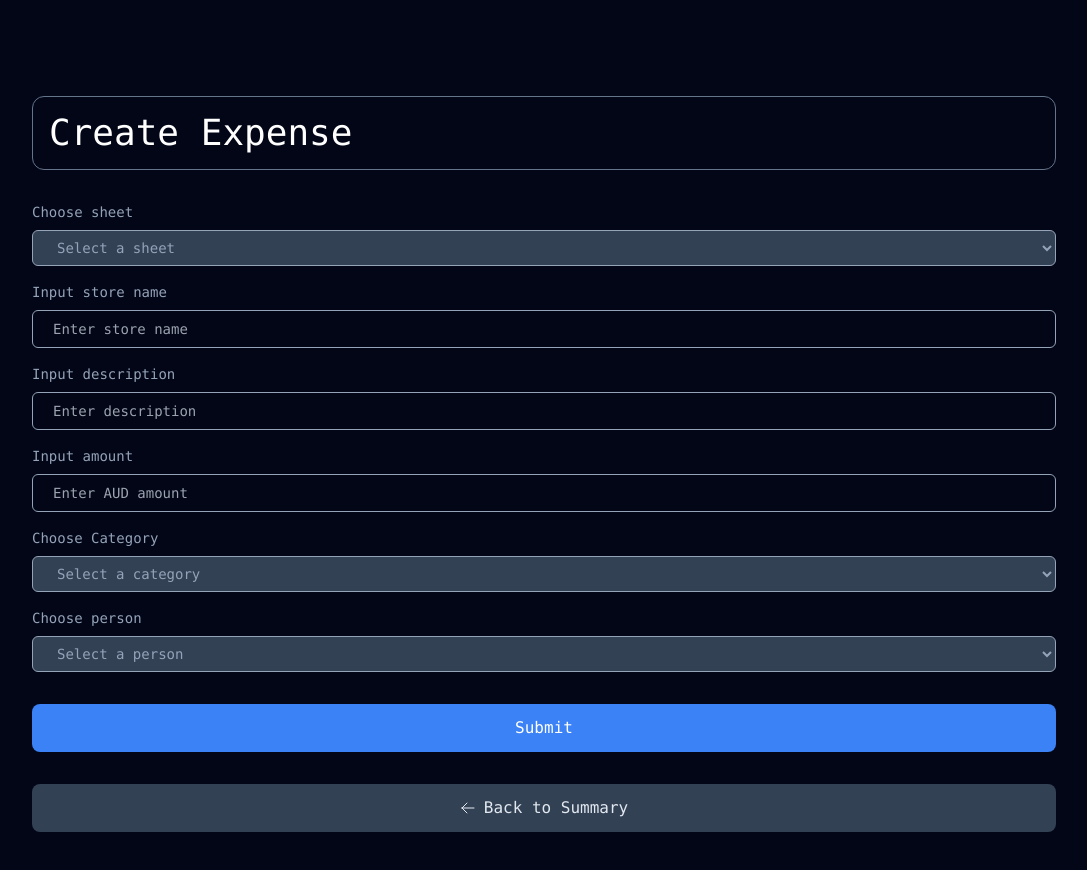
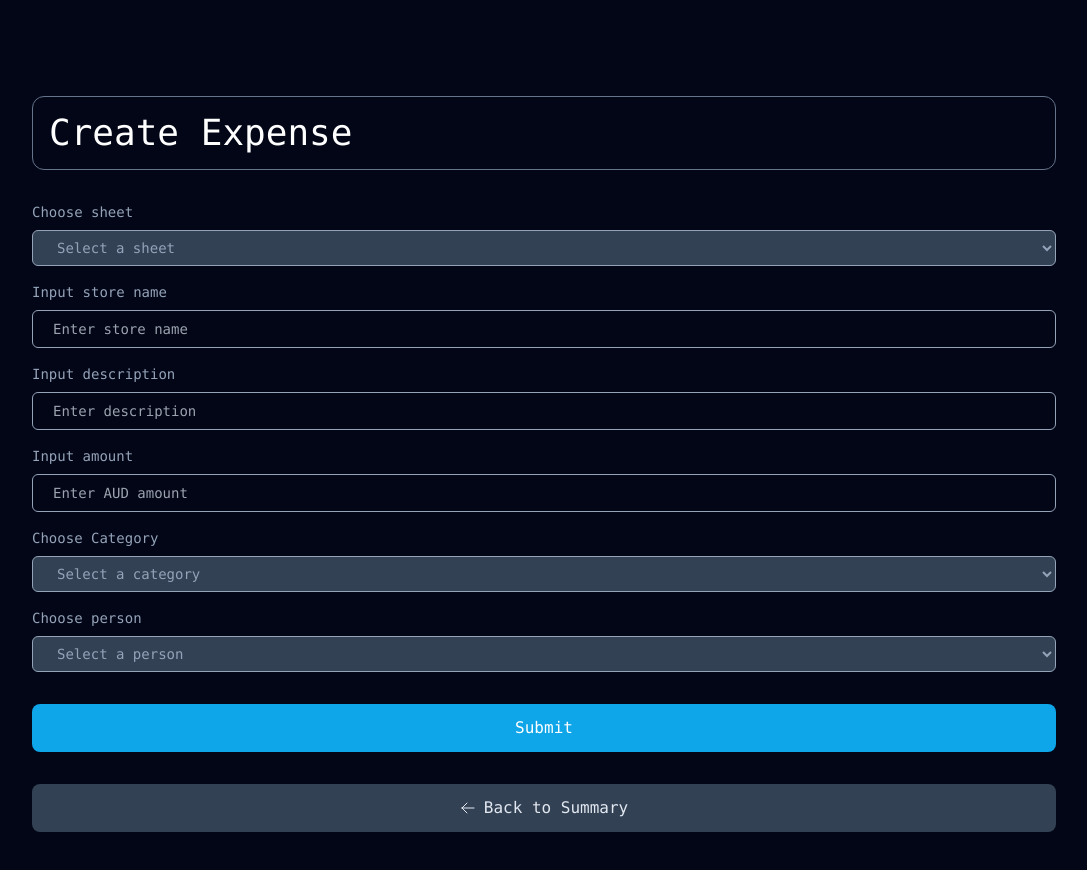
Before and after one commit to yuya-wada-san/nextjs-saving, a Next.js app: page /pages/create in a window 1280 px wide. Shown: the top 870 px of the page, without its empty margins (96-1183 px from the left). Built offline with nearby package versions, Linux system fonts and the light colour scheme.

Commit message:
add submit Loading

```diff
--- a/app/lib/postForm.ts
+++ b/app/lib/postForm.ts
@@ -42,6 +42,7 @@ export type State = {
 }
 
 export async function postForm(prevState: State, formData: FormData) {
+
   const validatedFields = PostForm.safeParse({
     sheet: formData.get('sheet'),
     person: formData.get('person'),
--- a/app/page.tsx
+++ b/app/page.tsx
@@ -10,7 +10,7 @@ export default function Home() {
         </h1>
         <Link
           href="/pages/summary"
-          className="w-full md:w-auto my-4 flex items-center gap-2 justify-between md:self-start rounded-lg bg-blue-500 px-6 py-3 text-sm font-medium text-white transition-colors hover:bg-blue-400 md:text-base"
+          className="w-full md:w-auto my-4 flex items-center gap-2 justify-between md:self-start rounded-lg bg-sky-500 px-6 py-3 text-sm font-medium text-white transition-colors hover:bg-sky-400 md:text-base"
         >
           Expense Summary
           <ArrowRightIcon className="w-4" />
@@ -37,7 +37,7 @@ export default function Home() {
             <a href="https://github.com/yuya-wada-san/nextjs-saving" className="p-2">- <span className="underline">GitHub</span></a>
         </p>
         <span className="w-full border-b my-2 md:mt-3 opacity-30" />
-        <h2>How to try</h2>
+        <h2>How to test</h2>
         <p>
           You can use Test sheet.<br />
           Please select &quot;Test&quot; sheet on &quot;Creating expense&quot; page.<br />
--- a/app/pages/error.tsx
+++ b/app/pages/error.tsx
@@ -1,6 +1,5 @@
 'use client';
 
-import Link from 'next/link';
 import { useEffect } from 'react';
 
 export default function Error({
@@ -19,7 +18,7 @@ export default function Error({
     <main className="flex h-screen flex-col items-center justify-center">
       <h2 className="text-center">Something went wrong!</h2>
       <button
-        className="mt-4 rounded-md bg-blue-500 px-4 py-2 text-sm text-white transition-colors hover:bg-blue-400"
+        className="mt-4 rounded-md bg-sky-500 px-4 py-2 text-sm text-white transition-colors hover:bg-sky-400"
         onClick={
           // Attempt to recover by trying to re-render the invoices route
           () => reset()
--- a/app/pages/summary/page.tsx
+++ b/app/pages/summary/page.tsx
@@ -37,7 +37,7 @@ export default async function Page() {
             <div className="mt-4 text-center">
               <Link
                 href="/pages/create"
-                className="flex items-center justify-between md:justify-center gap-2 rounded-lg bg-blue-500 px-6 py-3 text-sm font-medium text-white transition-colors hover:bg-blue-400 md:text-base"
+                className="flex items-center justify-between md:justify-center gap-2 rounded-lg bg-sky-500 px-6 py-3 text-sm font-medium text-white transition-colors hover:bg-sky-400 md:text-base"
                 >
                 Create Expense
                 <ArrowRightIcon className="w-4" />
--- a/app/ui/appendForm.tsx
+++ b/app/ui/appendForm.tsx
@@ -2,6 +2,7 @@
 
 import { State, postForm } from '@/app/lib/postForm';
 import { useFormState } from 'react-dom';
+import SubmitButton from '@/app/ui/submitButton';
 
 export default function AppendForm() {
   const initialState: State = { message: null, errors: {} };
@@ -76,7 +77,6 @@ export default function AppendForm() {
                 type="text"
                 placeholder="Enter description"
                 className="peer block w-full bg-slate-950 rounded-md border border-slate-400 py-2 pl-5 text-sm outline-2"
-                required
               />
             </div>
           </div>
@@ -184,15 +184,7 @@ export default function AppendForm() {
         </div>
 
       </div>
-
-      <div className="my-4">
-        <button
-          type="submit"
-          className="w-full flex items-center justify-center gap-5 rounded-lg bg-blue-500 px-6 py-3 text-sm font-medium text-white transition-colors hover:bg-blue-400 md:text-base"
-        >
-          Submit
-        </button>
-      </div>
+      <SubmitButton />
     </form>
   )
 }
--- /dev/null
+++ b/app/ui/submitButton.tsx
@@ -0,0 +1,19 @@
+import { useFormStatus } from "react-dom";  // useFormStatusをimport
+import { PacmanLoader } from "react-spinners";
+
+export default function SubmitButton() {
+  const { pending } = useFormStatus();
+  return (
+    <div className="my-4 flex items-center justify-center">
+      {pending ? (
+        <PacmanLoader color="#0EA5E9" />
+      ) : (
+        <button
+          type="submit"
+          className="w-full flex items-center justify-center gap-5 rounded-lg bg-sky-500 px-6 py-3 text-sm font-medium text-white transition-colors hover:bg-sky-400 md:text-base"
+          >
+          Submit
+        </button>
+      )}
+    </div>
+)}
```
